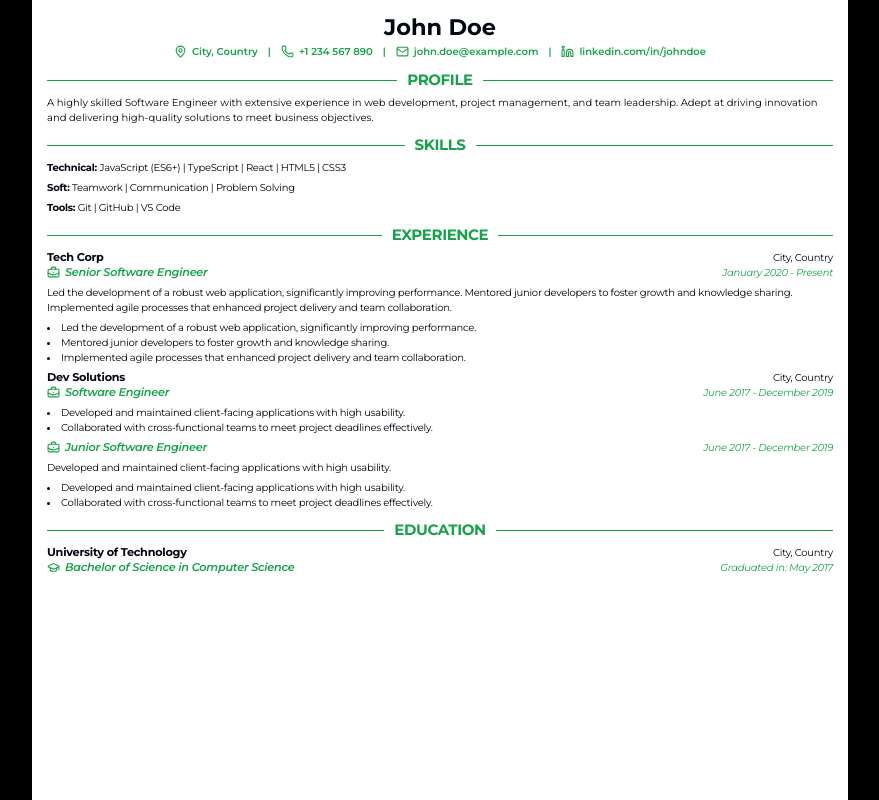
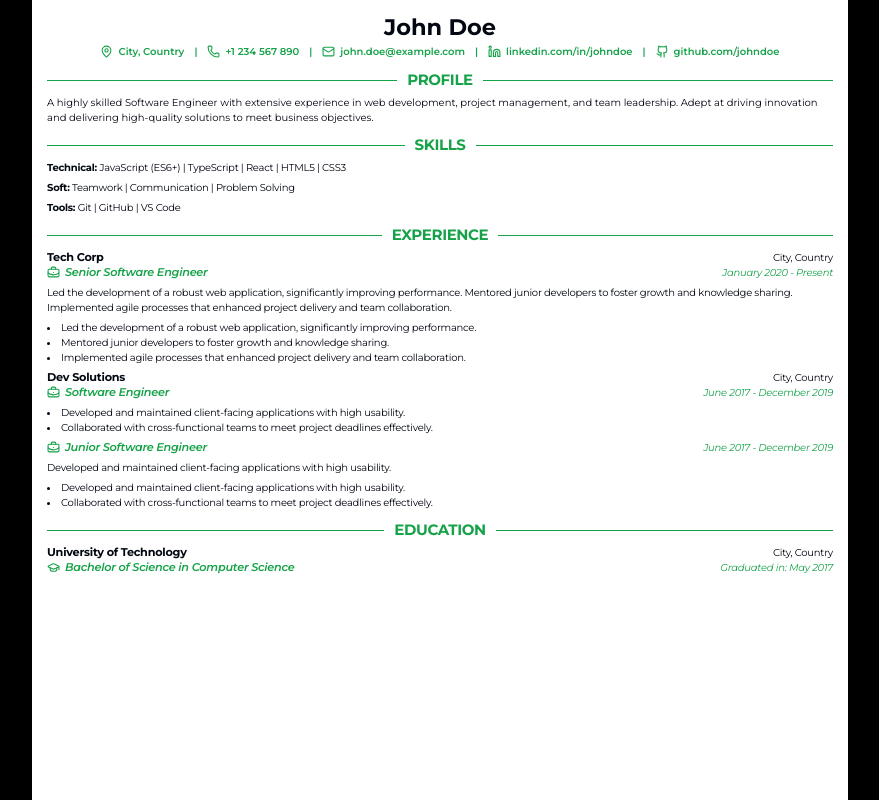
Before and after one commit to rubenpenap/cv-master, a React (Vite) app: page / in a window 1280 px wide. Shown: the top 800 px of the page, without its empty margins (200-1079 px from the left). Built offline with nearby package versions, Linux system fonts and the light colour scheme.

Commit message:
Add GitHub username support in README, App component, and data structure

```diff
--- a/src/App.tsx
+++ b/src/App.tsx
@@ -1,5 +1,5 @@
 import { Section, SectionTitle } from '@/components/ui/';
-import { Linkedin, MapPin, Mail, Phone } from 'lucide-react';
+import { Linkedin, MapPin, Mail, Phone, Github } from 'lucide-react';
 import { data, language } from '@/data/data';
 import './App.css';
 
@@ -10,6 +10,7 @@ function App() {
 		phone,
 		email,
 		linkedin,
+		github,
 		summary,
 		skills,
 		experience,
@@ -50,6 +51,19 @@ function App() {
 					<Linkedin size={13} />
 					{`linkedin.com/in/${linkedin}`}
 				</a>
+				{github && (
+					<>
+						<span>|</span>
+						<a
+							className='flex items-center gap-2'
+							href={`https://github.com/${github}`}
+							target='_blank'
+						>
+							<Github size={13} />
+							{`github.com/${github}`}
+						</a>
+					</>
+				)}
 			</p>
 			<SectionTitle title={language ? 'PROFILE' : 'PERFIL'} />
 			<p className='text-base mb-4'>{summary}</p>
--- a/src/data/data.ts
+++ b/src/data/data.ts
@@ -5,6 +5,7 @@ export type Data = {
 	phone: string;
 	email: string;
 	linkedin: string;
+	github?: string;
 	summary: string;
 	experience: Item[];
 	education: Item[];
@@ -37,6 +38,7 @@ export const data: Data = {
 	phone: '+1 234 567 890',
 	email: 'john.doe@example.com',
 	linkedin: 'johndoe',
+	github: 'johndoe',
 	summary:
 		'A highly skilled Software Engineer with extensive experience in web development, project management, and team leadership. Adept at driving innovation and delivering high-quality solutions to meet business objectives.',
 	experience: [
```
Also changed, not shown: 1 other file (tests, documents, lock files or other folders).
